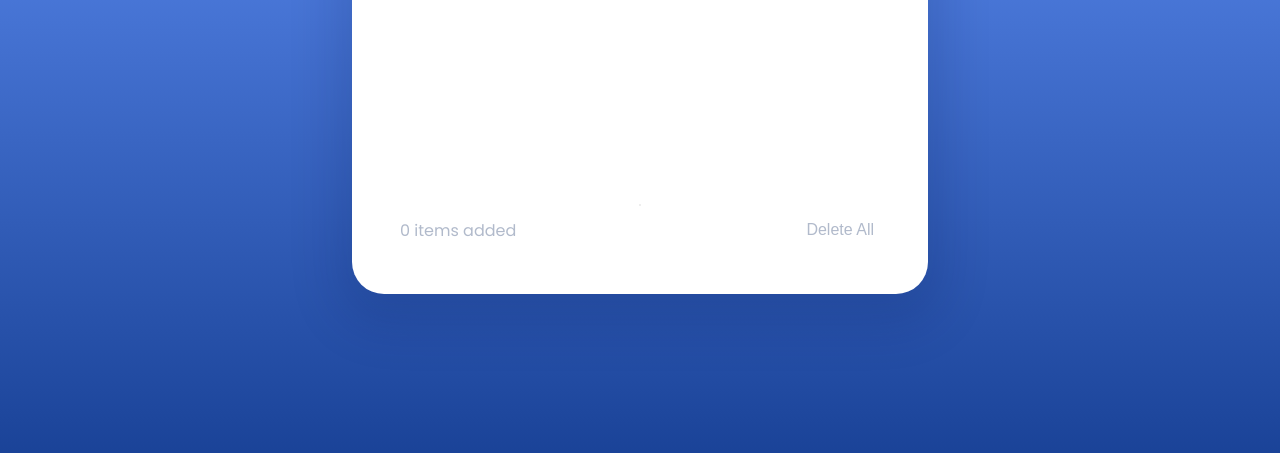
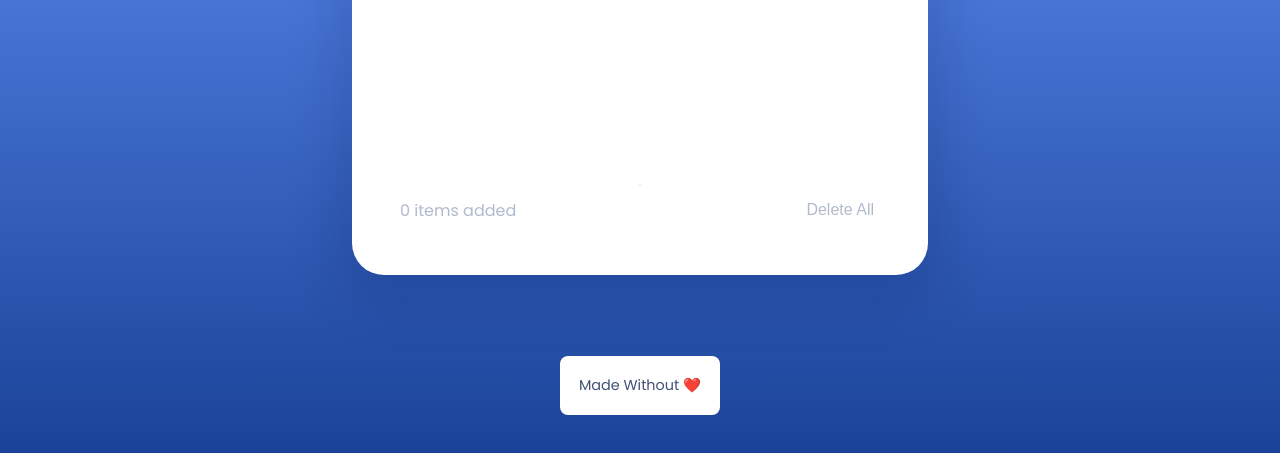
Before and after one commit to anandku06/ToDo-List, a plain HTML site: page index.html in a window 1280 px wide. Shown: the part 303-756 px from the top of the page. Drawn offline with Linux system fonts and the light colour scheme.

Commit message:
Final TouchUp
Finalizing the project and refined styling and code

```diff
--- a/index.html
+++ b/index.html
@@ -28,7 +28,11 @@
         <button id="deleteBtn">Delete All</button>
       </div>
     </section>
-    <footer></footer>
+    <footer>
+      <div class="footer">
+        <p class="made-by">Made Without ❤️</p>
+      </div>
+    </footer>
 
     <script src="script.js" defer></script>
   </body>
--- a/style.css
+++ b/style.css
@@ -194,3 +194,24 @@ input[type="checkbox"]:checked::before {
 .scroll::-webkit-scrollbar-track{
     display: none;
 }
+
+.made-by, .author{
+  font-size: 0.9rem;
+}
+
+.made-by{
+  color: var(--grey-dark);
+}
+
+.author{
+  color: var(--blue);
+  font-weight: bold;
+}
+
+.footer{
+  display: flex;
+  gap: 1.8rem;
+  background-color: var(--white);
+  padding: 1.2rem;
+  border-radius: 0.5rem;
+}
```
